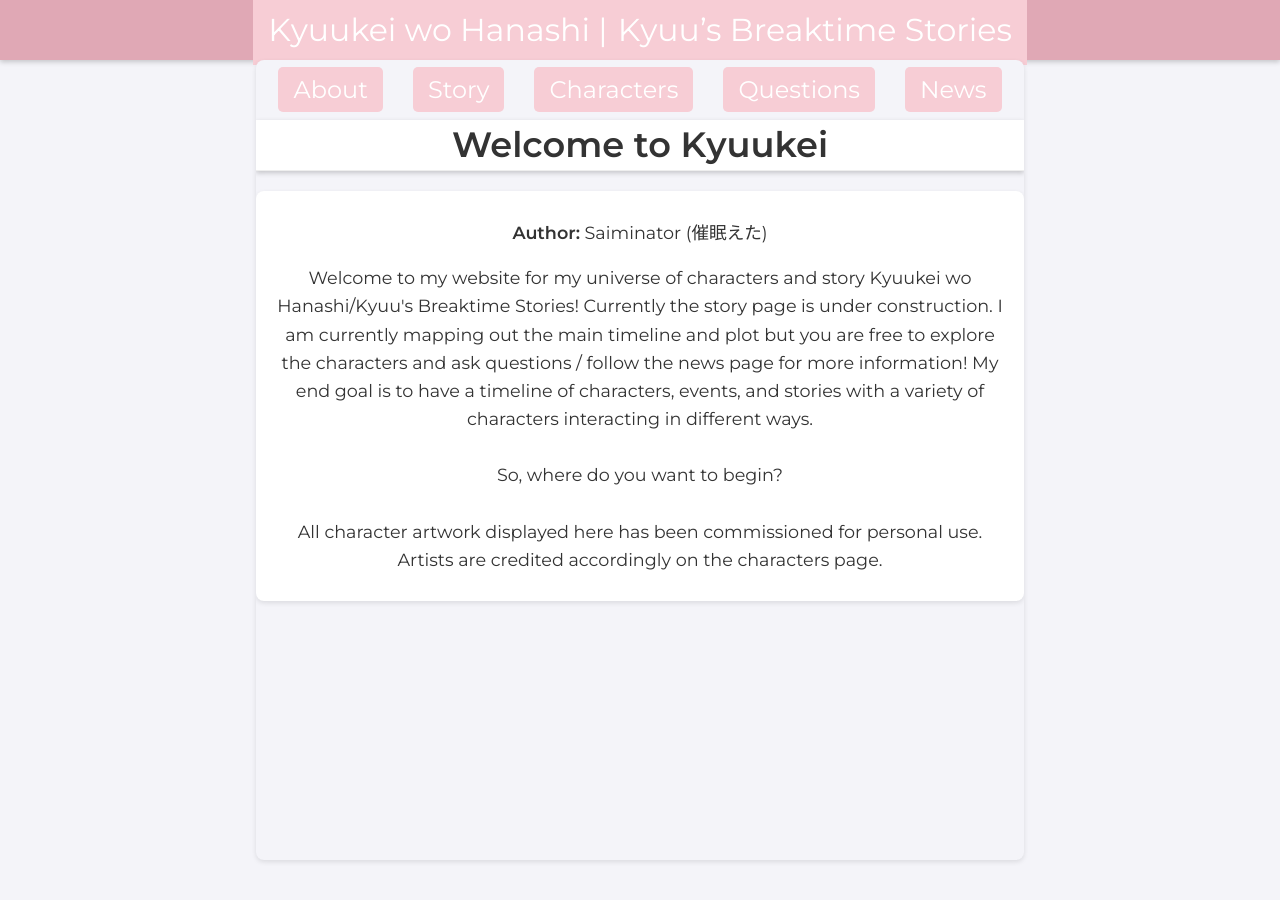
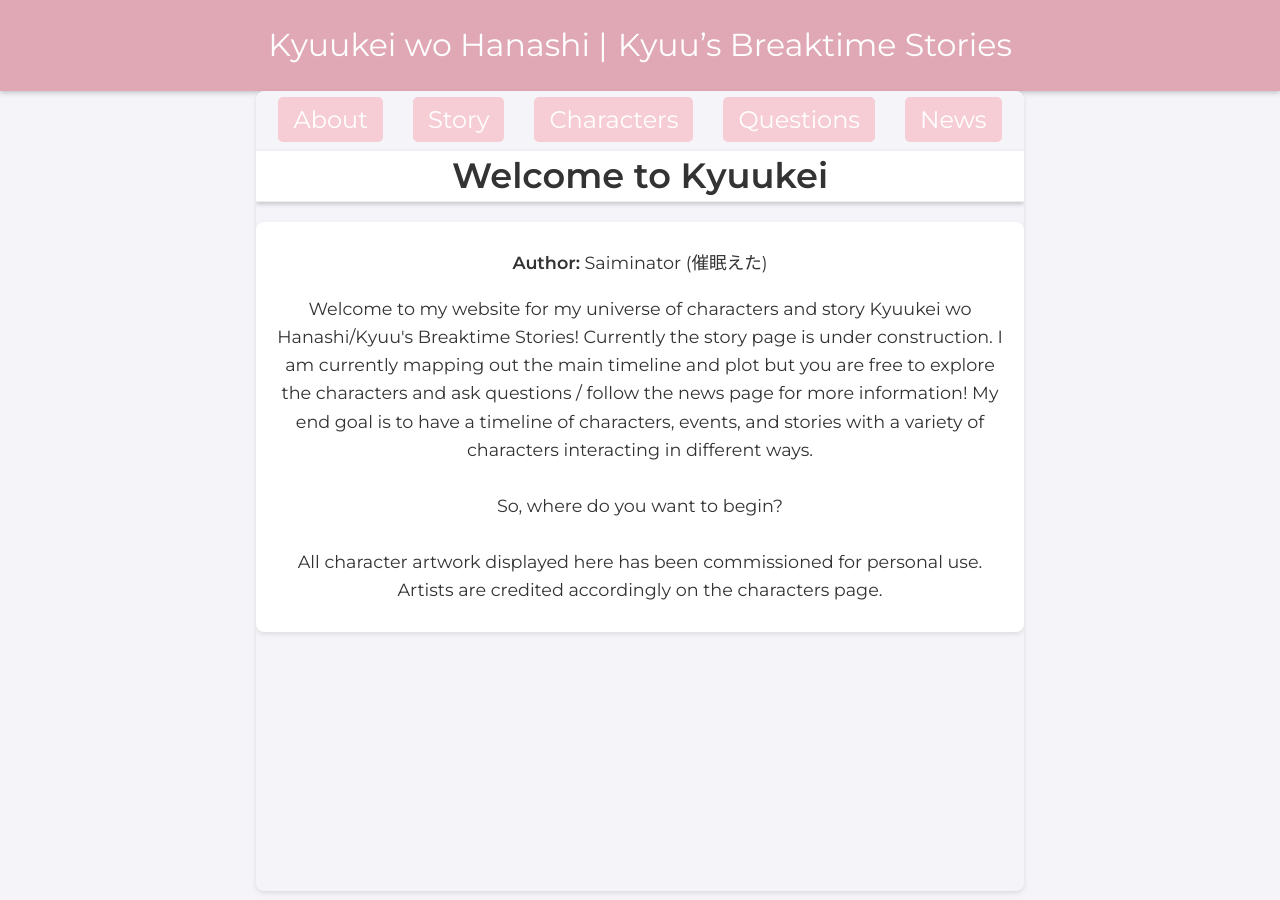
Before and after one commit to Saiminator/Kyuukei, a Jekyll site: the page built from index.html, in a window 1280 px wide. Built offline with Jekyll 4.4.1, drawn with Linux system fonts in a browser that asks for light colours.

Commit message:
Update style.css

```diff
--- a/css/style.css
+++ b/css/style.css
@@ -80,7 +80,7 @@
    5. Header & Top Navigation
 ===================================================== */
 header {
-  background: #e0a8b5; /* Orby Pink (darker shade) for header */
+  background: #f7cdd5; /* Default Orby Pink (lighter) for entire header */
   padding: 10px 0;
   text-align: center;
   box-shadow: 0 2px 5px rgba(0,0,0,0.2);
@@ -88,18 +88,10 @@
   margin: 0;
   margin-bottom: 0;
 }
-
-@media (min-width: 1024px) {
-  header {
-    height: 60px;
-    padding: 0;
-    display: flex;
-    align-items: center;
-    justify-content: center;
-  }
+header.active {
+  background: #e0a8b5; /* Darker Orby Pink when active (e.g. on homepage) */
 }
 
-/* Site Title (Header Link) */
 #site-title {
   display: flex;
   flex-direction: row;
@@ -109,15 +101,10 @@
   color: #fff;
   text-decoration: none;
   margin: 0 auto;
-  background: #f7cdd5; /* Default Orby Pink (lighter) */
+  background: transparent; /* Transparent so header's bg shows through */
   padding: 10px;
   transition: background 0.3s ease;
 }
-#site-title.active,
-#site-title:hover {
-  background: #e0a8b5; /* Darker shade when active or hovered */
-}
-
 #site-title .header-line1,
 #site-title .header-line2 {
   white-space: nowrap;
@@ -263,7 +250,7 @@
 /* Section Header (Page Title) */
 .section-fixed-title .section-header {
   flex: 0 0 50px;
-  padding: 0 20px; /* Only horizontal padding to keep title flush */
+  padding: 0 20px;
   background: #fff;
   border-bottom: 1px solid #eee;
   text-align: center;
@@ -653,7 +640,7 @@
   margin-bottom: 20px;
   padding: 8px 12px;
   font-size: 0.9em;
-  background: #0077be;  /* Blue color */
+  background: #0077be;
   color: #fff;
   border: none;
   border-radius: 4px;
@@ -661,7 +648,7 @@
   box-shadow: 0 2px 4px rgba(0,0,0,0.2);
 }
 .character-detail .left-panel .back-select-btn:hover {
-  background: #005a94;  /* Darker blue on hover */
+  background: #005a94;
 }
 
 .section-title {
@@ -760,7 +747,7 @@
 }
 .character-image {
   width: 100%;
-  padding-top: 100%; /* Square aspect ratio */
+  padding-top: 100%;
   background-size: cover;
   background-position: center;
   border: 2px solid #ddd;
@@ -819,7 +806,7 @@
   display: block;
   margin: 20px auto;
   padding: 10px 20px;
-  background-color: #0077be; /* Blue background */
+  background-color: #0077be;
   color: #fff;
   border: none;
   border-radius: 5px;
```
